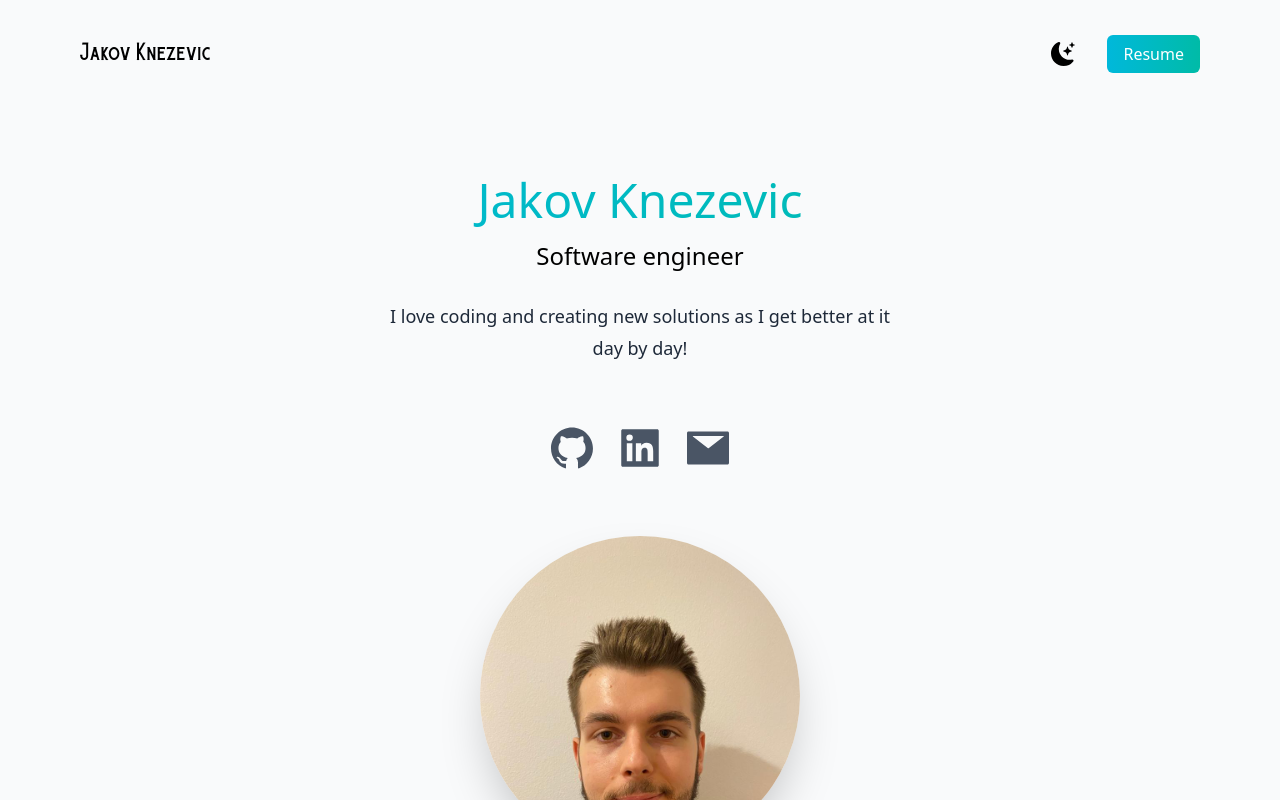
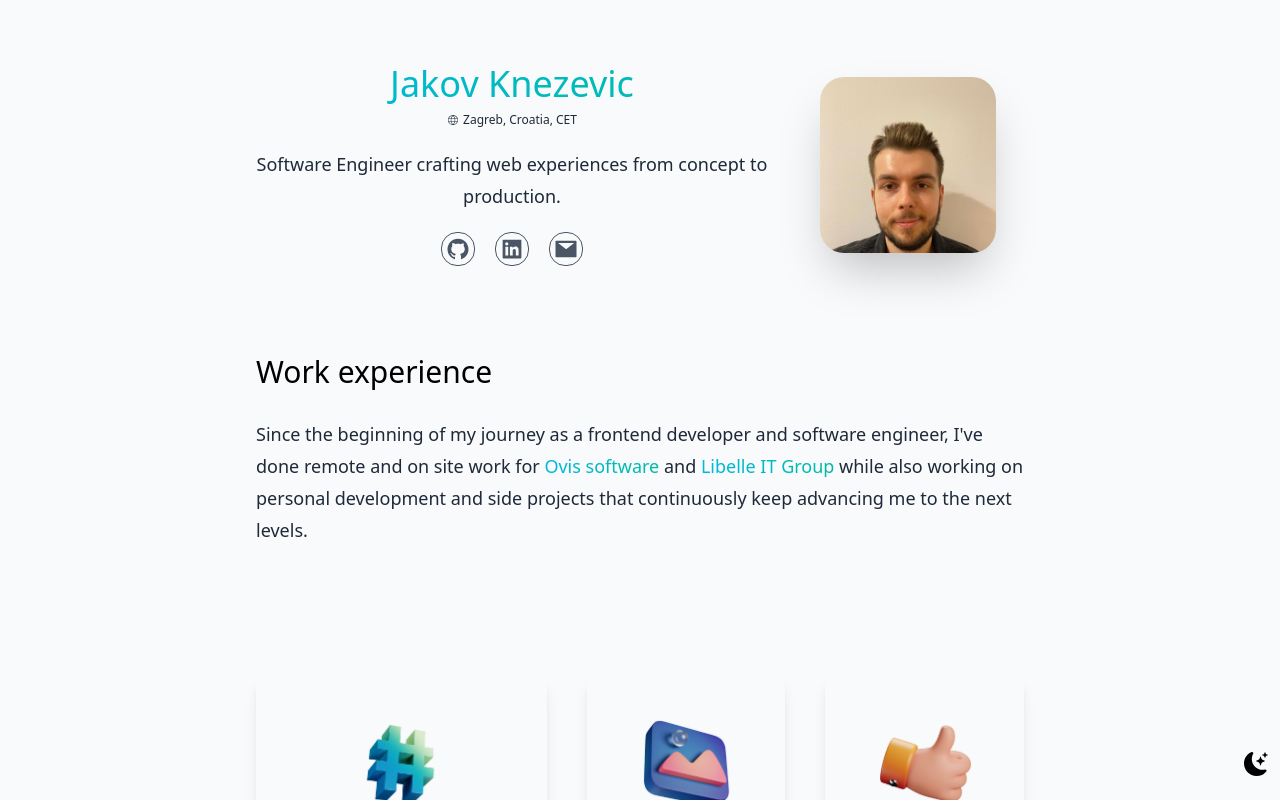
Before and after one commit to jknezevic1712/portfolio, a Next.js app: page / in a window 1280 px wide. Shown: the top 800 px of the page. Built offline with nearby package versions, Linux system fonts and the light colour scheme.

Commit message:
WIP Redesign
- removed Header component
- reorganized Hero section

```diff
--- a/app/page.tsx
+++ b/app/page.tsx
@@ -1,24 +1,30 @@
-"use client";
+'use client';
 
-import { useState } from "react";
+import { useState } from 'react';
 
-import Header from "../components/templates/Header";
-import Hero from "../components/templates/Hero";
-import WorkExperience from "../components/templates/WorkExperience";
-import AboutMe from "../components/templates/AboutMe";
-import PersonalProjects from "../components/templates/PersonalProjects";
+import Hero from '../components/templates/Hero';
+import WorkExperience from '../components/templates/WorkExperience';
+import AboutMe from '../components/templates/AboutMe';
+import PersonalProjects from '../components/templates/PersonalProjects';
+import { BsFillMoonStarsFill } from 'react-icons/bs';
 
 export default function Home() {
 	const [darkMode, setDarkMode] = useState(false);
 
 	return (
-    <div className={darkMode ? "dark" : ""}>
-      <main className="flex flex-col items-center bg-gray-50 px-10 dark:bg-gray-800 md:px-20 lg:px-20">
-        <Header setDarkMode={setDarkMode} />
+		<div className={darkMode ? 'dark' : ''}>
+			<main className="flex flex-col items-center bg-gray-50 px-10 pt-16 dark:bg-gray-800 md:px-20 lg:px-20">
+				<div className="flex flex-col items-center gap-12 max-w-3xl">
 					<Hero />
 					<WorkExperience />
 					<AboutMe />
 					<PersonalProjects />
+				</div>
+
+				<BsFillMoonStarsFill
+					className="cursor-pointer text-2xl dark:text-gray-100 fixed bottom-6 right-3 3xl:text-3xl"
+					onClick={() => setDarkMode((v) => !v)}
+				/>
 			</main>
 		</div>
 	);
--- a/components/atoms/Anchor.tsx
+++ b/components/atoms/Anchor.tsx
@@ -1,8 +1,10 @@
-import { ReactNode } from "react";
+import Link from 'next/link';
+import { HTMLAttributes, ReactNode } from 'react';
 
 const LinkClassTypes = {
-  DEFAULT: "",
-  CV: "ml-8 rounded-md bg-gradient-to-r from-cyan-500 to-teal-500 px-4 py-2 text-white lg:hover:bg-gradient-to-r lg:hover:from-cyan-600 lg:hover:to-teal-600 lg:hover:transition-all 3xl:text-lg",
+	DEFAULT: '',
+	CV: 'ml-8 rounded-md bg-gradient-to-r from-cyan-500 to-teal-500 px-4 py-2 text-white lg:hover:bg-gradient-to-r lg:hover:from-cyan-600 lg:hover:to-teal-600 lg:hover:transition-all 3xl:text-lg',
+	BADGE: 'border rounded-2xl p-1 text-2xl',
 } as const;
 
 type AnchorType = keyof typeof LinkClassTypes;
@@ -11,17 +13,23 @@ interface AnchorProps {
 	children: ReactNode;
 	href: string;
 	type?: AnchorType;
+	className?: HTMLAttributes<any>['className'];
 }
 
-export default function Anchor({ children, href, type = "DEFAULT" }: AnchorProps) {
+export default function Anchor({
+	children,
+	href,
+	type = 'DEFAULT',
+	className = '',
+}: AnchorProps) {
 	return (
-    <a
+		<Link
 			href={href}
 			target="_blank"
 			rel="noreferrer"
-      className={LinkClassTypes[type]}
+			className={LinkClassTypes[type] + className}
 		>
-      <span>{children}</span>
-    </a>
+			{children}
+		</Link>
 	);
 }
--- a/components/atoms/Header2.tsx
+++ /dev/null
@@ -1,13 +0,0 @@
-import { ReactNode } from "react";
-
-interface Header2Props {
-  children: ReactNode;
-}
-
-export default function Header2({ children }: Header2Props) {
-  return (
-    <h2 className="font-burtons text-lg text-gray-950 md:text-3xl 2xl:text-4xl">
-      {children}
-    </h2>
-  );
-}
--- /dev/null
+++ b/components/atoms/HeaderText.tsx
@@ -0,0 +1,13 @@
+import { ReactNode } from 'react';
+
+interface HeaderTextProps {
+	children: ReactNode;
+}
+
+export default function HeaderText({ children }: HeaderTextProps) {
+	return (
+		<h2 className="font-burtons text-lg text-gray-950 md:text-3xl 2xl:text-4xl">
+			{children}
+		</h2>
+	);
+}
--- a/components/templates/Header.tsx
+++ /dev/null
@@ -1,36 +0,0 @@
-import { Dispatch, SetStateAction } from "react";
-import { BsFillMoonStarsFill } from "react-icons/bs";
-
-import Anchor from "../atoms/Anchor";
-
-interface HeaderProps {
-  setDarkMode: Dispatch<SetStateAction<boolean>>;
-}
-
-export default function Header({ setDarkMode }: HeaderProps) {
-  return (
-    <section className="mb-20 w-full md:mb-0">
-      <nav className="flex justify-between py-10 2xl:py-5">
-        <h1 className="font-burtons text-base dark:text-gray-100 md:text-xl 3xl:text-2xl">
-          Jakov Knezevic
-        </h1>
-        <ul className="flex items-center">
-          <li>
-            <BsFillMoonStarsFill
-              className="cursor-pointer text-2xl dark:text-gray-100 3xl:text-3xl"
-              onClick={() => setDarkMode((v) => !v)}
-            />
-          </li>
-          <li>
-            <Anchor
-              href="https://europa.eu/europass/eportfolio/screen/share/0f53aeea-94ba-4d84-8f77-7bb5ccc33c1e?lang=en"
-              type="CV"
-            >
-              Resume
-            </Anchor>
-          </li>
-        </ul>
-      </nav>
-    </section>
-  );
-}
--- a/components/templates/Hero.tsx
+++ b/components/templates/Hero.tsx
@@ -1,4 +1,5 @@
 import { AiFillGithub, AiFillLinkedin, AiFillMail } from 'react-icons/ai';
+import { CiGlobe } from 'react-icons/ci';
 
 import avatar from '../../public/avatar.jpeg';
 
@@ -8,31 +9,50 @@ import Anchor from '../atoms/Anchor';
 
 export default function Hero() {
 	return (
-    <section className="my-5 w-full max-w-7xl">
-      <div className="text-center md:p-10">
-        <h2 className="bg-linear-to-r from-cyan-500 to-teal-500 bg-clip-text py-2 text-4xl font-medium text-transparent md:text-5xl 2xl:text-6xl 3xl:text-6xl">
+		<section className="w-full flex flex-col gap-12 lg:flex-row lg:items-center lg:justify-between lg:gap-6">
+			<div className="flex flex-col">
+				<div className="text-center">
+					<div className="flex flex-col gap-2">
+						<h2 className="bg-linear-to-r from-cyan-500 to-teal-500 bg-clip-text text-4xl font-medium text-transparent md:text-5xl lg:text-3xl xl:text-4xl 2xl:text-5xl">
 							Jakov Knezevic
 						</h2>
-        <h3 className="py-2 text-2xl dark:text-gray-100 md:text-2xl 2xl:text-3xl">
-          Software engineer
-        </h3>
+						<Anchor
+							href={'https://www.google.com/maps/place/Zagreb'}
+							className="flex gap-1 items-center justify-center text-xs 2xl:text-sm 3xl:text-lg text-gray-800 dark:text-gray-300"
+						>
+							<CiGlobe />
+							<span>Zagreb, Croatia, CET</span>
+						</Anchor>
+					</div>
 					<Paragraph type="LARGE">
-          I love coding and creating new solutions as I get better at it day by
-          day!
+						Software Engineer crafting web experiences from concept to
+						production.
 					</Paragraph>
 				</div>
-      <div className="flex justify-center gap-5 text-5xl text-gray-600 dark:text-gray-300 2xl:my-10 2xl:text-6xl 3xl:my-14">
-        <Anchor href={'https://github.com/jknezevic1712/'}>
+
+				<div className="flex justify-center gap-5 text-gray-600 dark:text-gray-300">
+					<Anchor
+						type={'BADGE'}
+						href={'https://github.com/jknezevic1712/'}
+					>
 						<AiFillGithub />
 					</Anchor>
-        <Anchor href={'https://www.linkedin.com/in/jknezevic1712/'}>
+					<Anchor
+						type={'BADGE'}
+						href={'https://www.linkedin.com/in/jknezevic1712/'}
+					>
 						<AiFillLinkedin />
 					</Anchor>
-        <Anchor href={'mailto:knezevic.jakov@gmail.com'}>
+					<Anchor
+						type={'BADGE'}
+						href={'mailto:knezevic.jakov@gmail.com'}
+					>
 						<AiFillMail />
 					</Anchor>
 				</div>
-      <div className="relative mx-auto mt-32 h-52 w-52 overflow-hidden rounded-full shadow-2xl filter md:mb-0 md:mt-16 md:h-80 md:w-80 2xl:mt-28">
+			</div>
+
+			<div className="relative mx-auto h-52 w-52 overflow-hidden rounded-3xl shadow-2xl filter lg:h-44 lg:w-44">
 				<Img
 					src={avatar}
 					type="HERO"
--- a/components/templates/PersonalProjects.tsx
+++ b/components/templates/PersonalProjects.tsx
@@ -5,7 +5,7 @@ import tmb from '../../public/tmb-showcase.webp';
 import better_timer from '../../public/better_timer-showcase.webp';
 
 import WideCard from '../molecules/WideCard';
-import Header2 from '../atoms/Header2';
+import HeaderText from '../atoms/HeaderText';
 import Img from '../atoms/Img';
 import Paragraph from '../atoms/Paragraph';
 
@@ -17,7 +17,7 @@ export default function PersonalProjects() {
 			</h3>
 			<div className="gap-10 lg:grid lg:grid-cols-1 lg:justify-center lg:gap-5 xl:gap-10">
 				<WideCard url="https://plahutica.vercel.app/">
-					<Header2>Plahutica</Header2>
+					<HeaderText>Plahutica</HeaderText>
 					<div className="border border-gray-950 rounded-sm lg:group-hover:scale-105 lg:transition-all lg:duration-500">
 						<Img
 							type="PROJECT"
@@ -31,7 +31,7 @@ export default function PersonalProjects() {
 				</WideCard>
 
 				<WideCard url="https://recipe-o-mat.web.app/">
-					<Header2>Recipe-O-Mat</Header2>
+					<HeaderText>Recipe-O-Mat</HeaderText>
 					<div className="border border-gray-950 rounded-sm lg:group-hover:scale-105 lg:transition-all lg:duration-500">
 						<Img
 							type="PROJECT"
@@ -45,7 +45,7 @@ export default function PersonalProjects() {
 				</WideCard>
 
 				<WideCard url="https://crwn-clothing-jk.vercel.app/">
-					<Header2>Crown Clothing</Header2>
+					<HeaderText>Crown Clothing</HeaderText>
 					<div className="border border-gray-950 rounded-sm lg:group-hover:scale-105 lg:transition-all lg:duration-500">
 						<Img
 							type="PROJECT"
@@ -57,7 +57,7 @@ export default function PersonalProjects() {
 				</WideCard>
 
 				<WideCard url="https://tmb-jk.vercel.app/">
-					<Header2>Task Management Board</Header2>
+					<HeaderText>Task Management Board</HeaderText>
 
 					<div className="border border-gray-950 rounded-sm lg:group-hover:scale-105 lg:transition-all lg:duration-500">
 						<Img
@@ -73,7 +73,7 @@ export default function PersonalProjects() {
 				</WideCard>
 
 				<WideCard url="https://better-timer.vercel.app/">
-					<Header2>Better Timer</Header2>
+					<HeaderText>Better Timer</HeaderText>
 
 					<div className="border border-gray-950 rounded-sm lg:group-hover:scale-105 lg:transition-all lg:duration-500">
 						<Img
```
Lines whose indentation alone changed are shown as unchanged.
